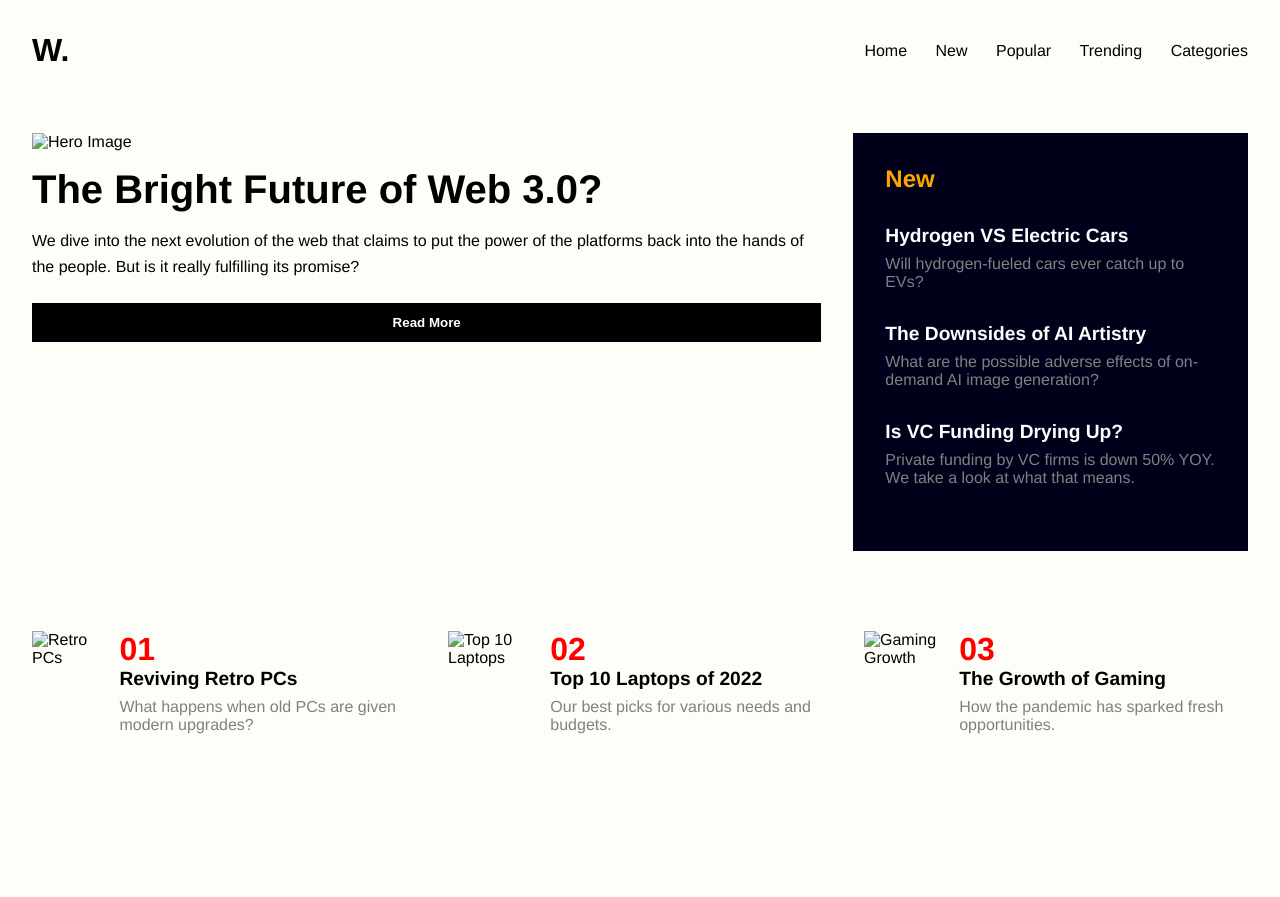
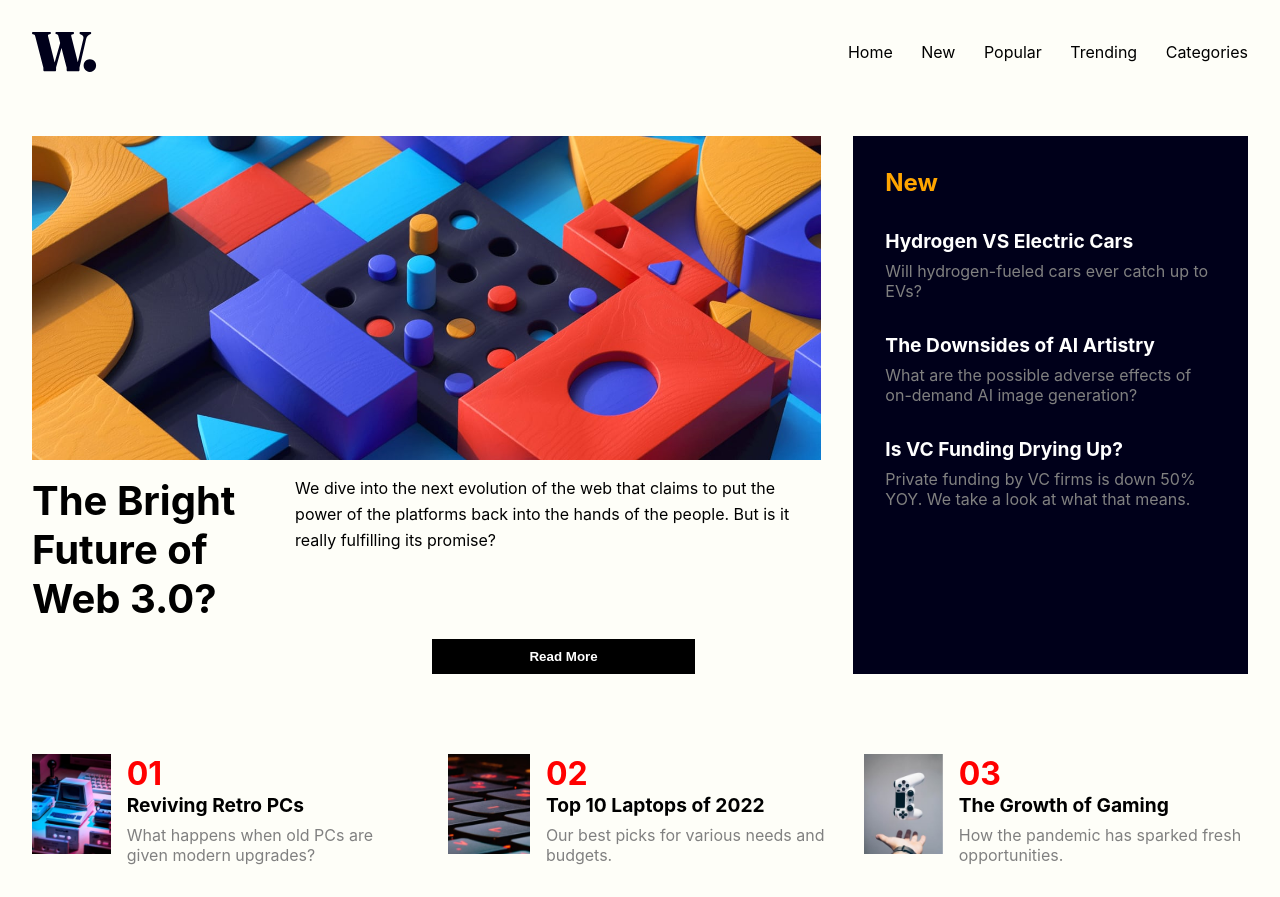
Before and after one commit to tallismelo07/projeto_news_homepage, a plain HTML site: page index.html in a window 1280 px wide. Before the commit the page ends 800 px from the top, so only its background shows below. Drawn offline with Linux system fonts and the light colour scheme.

Commit message:
Finaliando projeto com sucesso

```diff
--- a/css/style.css
+++ b/css/style.css
@@ -5,7 +5,7 @@
   }
 
   body {
-    font-family: 'Helvetica Neue', Arial, sans-serif;
+    font-family: 'Inter', sans-serif;
     background-color: #fefef8;
     color: #000;
   }
@@ -53,8 +53,8 @@
   }
 
   .hero-content {
-    display: flex;
-    flex-direction: column;
+    display: grid;
+    grid-template-columns: 1fr 2fr;
   }
 
   .hero-content h1 {
@@ -70,10 +70,12 @@
   .read-more {
     background-color: black;
     color: white;
-    padding: 0.75rem 2rem;
+    padding: 10px 20px;
     border: none;
     font-weight: bold;
     cursor: pointer;
+    position: relative;
+    left: 400px;
   }
 
   .sidebar {
--- a/index.html
+++ b/index.html
@@ -8,7 +8,7 @@
 </head>
 <body>
   <header class="header">
-    <div class="logo">W.</div>
+    <img src="assets/images/logo.svg" alt="Logo">
     <nav class="nav">
       <a href="#">Home</a>
       <a href="#">New</a>
@@ -20,7 +20,7 @@
 
   <main class="main">
     <section class="hero">
-      <img src="hero-image.jpg" alt="Hero Image" class="hero-image">
+      <img src="assets/images/image-web-3-desktop.jpg" alt="Hero Image" class="hero-image">
       <div class="hero-content">
         <h1>The Bright Future of Web 3.0?</h1>
         <p>We dive into the next evolution of the web that claims to put the power of the platforms back into the hands of the people. But is it really fulfilling its promise?</p>
@@ -46,7 +46,7 @@
 
     <section class="articles">
       <div class="article">
-        <img src="retro-pcs.jpg" alt="Retro PCs">
+        <img src="assets/images/image-retro-pcs.jpg" alt="Retro PCs">
         <div class="article-content">
           <h4>01</h4>
           <h5>Reviving Retro PCs</h5>
@@ -55,7 +55,7 @@
       </div>
 
       <div class="article">
-        <img src="laptops.jpg" alt="Top 10 Laptops">
+        <img src="assets/images/image-top-laptops.jpg" alt="Top 10 Laptops">
         <div class="article-content">
           <h4>02</h4>
           <h5>Top 10 Laptops of 2022</h5>
@@ -64,7 +64,7 @@
       </div>
 
       <div class="article">
-        <img src="gaming-growth.jpg" alt="Gaming Growth">
+        <img src="assets/images/image-gaming-growth.jpg" alt="Gaming Growth">
         <div class="article-content">
           <h4>03</h4>
           <h5>The Growth of Gaming</h5>
```
